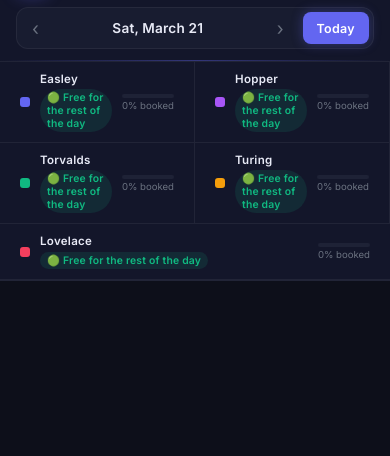
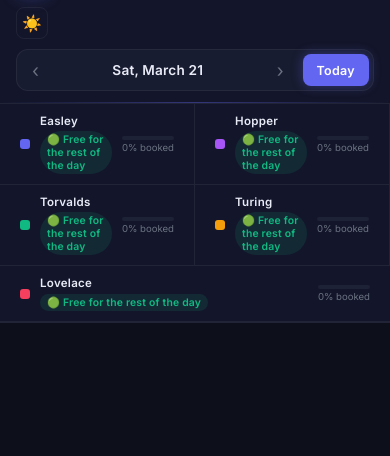
Before and after one commit to SmidigBommen/meeting-rooms-r20, a plain HTML site: page index.html in a window 390 px wide. Shown: the part 50-506 px from the top of the page. Drawn offline with Linux system fonts and the light colour scheme; no server answers.

Commit message:
Add light/dark mode toggle with localStorage persistence

```diff
--- a/index.html
+++ b/index.html
@@ -22,6 +22,21 @@
       --accent2:   #818cf8;
       --now:       #f43f5e;
       --slot-h:    44px;
+    }
+
+    body[data-theme="light"] {
+      --bg:        #f0f2f8;
+      --surface:   #ffffff;
+      --surface2:  #e8eaf6;
+      --surface3:  #dde0f0;
+      --border:    rgba(0,0,0,0.08);
+      --border2:   rgba(0,0,0,0.04);
+      --text:      #1a1d2e;
+      --text-dim:  #6b7280;
+      --text-mute: #9ca3af;
+      --accent:    #6366f1;
+      --accent2:   #4f46e5;
+      --now:       #f43f5e;
     }
 
     *, *::before, *::after { box-sizing: border-box; margin: 0; padding: 0; }
@@ -106,6 +121,22 @@
       color: var(--text-dim);
       margin-top: 1px;
     }
+
+    /* ── Theme toggle ────────────────────────────────────────────── */
+    .theme-btn {
+      background: none;
+      border: 1px solid var(--border);
+      color: var(--text-dim);
+      width: 32px; height: 32px;
+      border-radius: 8px;
+      cursor: pointer;
+      font-size: 16px;
+      display: flex; align-items: center; justify-content: center;
+      transition: all 0.15s;
+      flex-shrink: 0;
+    }
+
+    .theme-btn:hover { background: var(--surface2); color: var(--text); }
 
     /* ── Day nav ─────────────────────────────────────────────────── */
     .day-nav {
@@ -590,6 +621,7 @@
       </div>
     </div>
   </div>
+  <button class="theme-btn" id="themeBtn" title="Toggle light/dark mode">🌙</button>
   <div class="day-nav">
     <button class="nav-btn" id="prevDay" title="Previous day">‹</button>
     <div class="day-label-nav" id="dayLabel"></div>
@@ -1044,6 +1076,20 @@ document.getElementById('prevDay').addEventListener('click', () => navTo(dayOffs
 document.getElementById('nextDay').addEventListener('click', () => navTo(dayOffset + 1));
 document.getElementById('todayBtn').addEventListener('click', () => navTo(0));
 
+// ── Theme toggle ──────────────────────────────────────────────────────────────
+
+function applyTheme(theme) {
+  document.body.dataset.theme = theme;
+  document.getElementById('themeBtn').textContent = theme === 'light' ? '🌙' : '☀️';
+  localStorage.setItem('mrv_theme', theme);
+}
+
+document.getElementById('themeBtn').addEventListener('click', () => {
+  applyTheme(document.body.dataset.theme === 'light' ? 'dark' : 'light');
+});
+
+applyTheme(localStorage.getItem('mrv_theme') || 'dark');
+
 // ── Init ──────────────────────────────────────────────────────────────────────
 
 async function init() {
```
